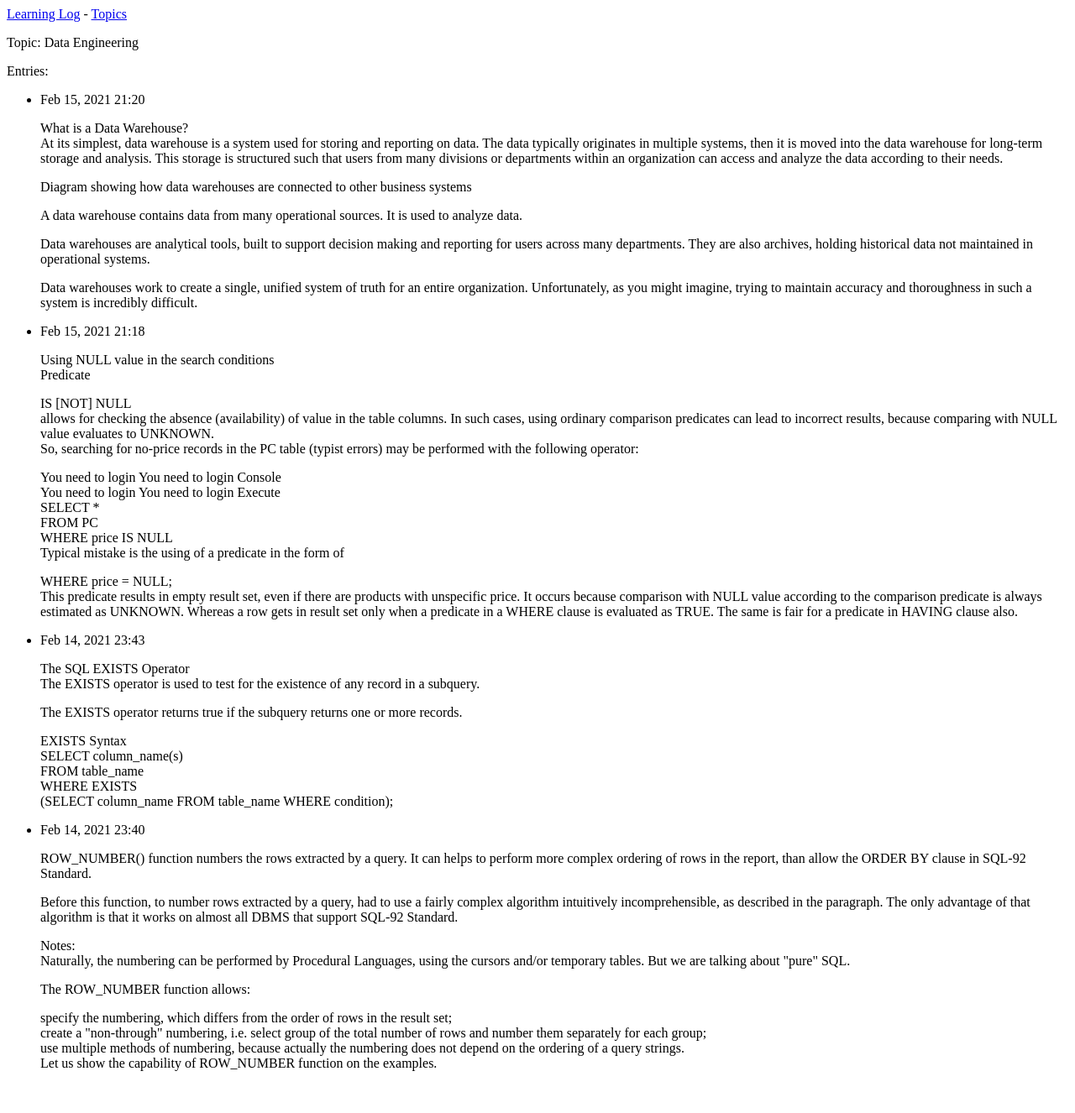
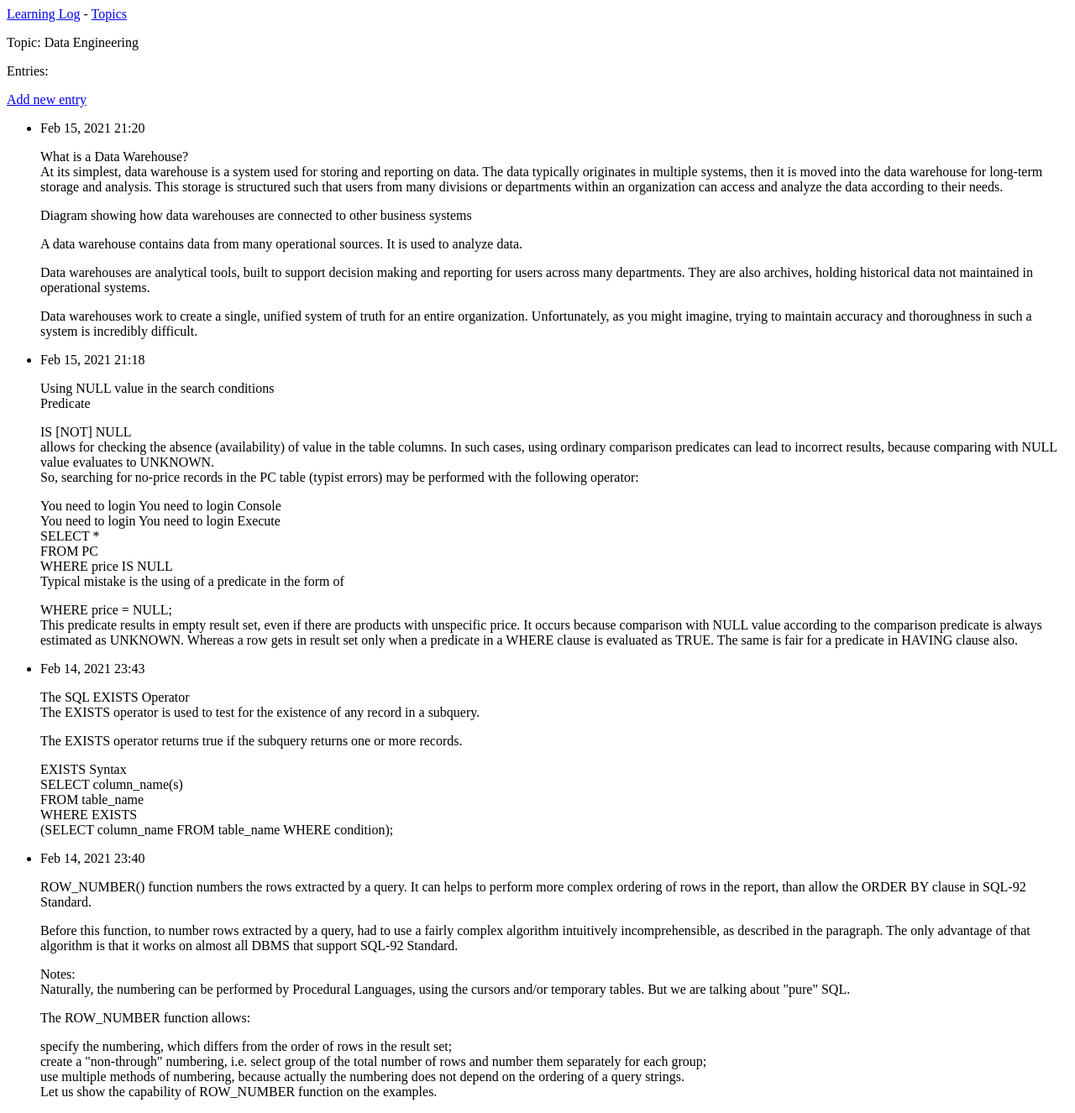
Before and after one commit to lect-ad/E_Matthes_learning_log, a Django app: page /topics/1/ in a window 1280 px wide. Shown: the whole page at 84% size. Before the commit the page ends 1276 px from the top, so only its background shows below. Run offline with Django 3.2, Linux system fonts and the light colour scheme; data comes from the database, SQL or seed files in the repository; both versions use the stored data as it was after the commit.

Commit message:
Added functionality for adding new topics and new entries for each topic.

```diff
--- a/learning_logs/templates/learning_logs/topic.html
+++ b/learning_logs/templates/learning_logs/topic.html
@@ -3,6 +3,9 @@
 {% block content %}
     <p>Topic: {{topic}}</p>
     <p>Entries: </p>
+    <p>
+        <a href="{% url 'learning_logs:new_entry' topic.id %}">Add new entry</a>
+    </p>
         <ul>
             {% for entry in entries %}
                 <li>
--- a/learning_logs/templates/learning_logs/topics.html
+++ b/learning_logs/templates/learning_logs/topics.html
@@ -11,4 +11,7 @@
             <li>No topics added yet.</li>
         {% endfor %}
     </ul>
+
+<a href="{% url 'learning_logs:new_topic' %}">Add a new topic</a>
+
 {% endblock content %}
--- a/learning_logs/urls.py
+++ b/learning_logs/urls.py
@@ -12,5 +12,10 @@ urlpatterns = [
     path('', views.index, name='index'),
     # Page with all the topics created by user.
     path('topics/', views.topics, name='topics'),
-    path('topics/<int:topic_id>/', views.topic, name='topic')
+    # Page with all the entries for certain topic.
+    path('topics/<int:topic_id>/', views.topic, name='topic'),
+    # Page with a form for creating new topic.
+    path('new_topic/', views.new_topic, name='new_topic'),
+    # Page with a form for creating new entry for some topic.
+    path('new_entry/<int:topic_id>/', views.new_entry, name='new_entry')
 ]
--- a/learning_logs/views.py
+++ b/learning_logs/views.py
@@ -1,6 +1,7 @@
-from django.shortcuts import render
+from django.shortcuts import render, redirect
 
 from .models import Topic, Entry
+from .forms import TopicForm, EntryForm
 
 # Create your views here.
 
@@ -20,3 +21,30 @@ def topic(request, topic_id):
     entries = topic.entry_set.order_by('-date_added')
     context = {'topic': topic, 'entries': entries}
     return render(request, 'learning_logs/topic.html', context)
+
+def new_topic(request):
+    """Defines new topic."""
+    if request.method != 'POST':
+        form = TopicForm()
+    else:
+        form = TopicForm(data=request.POST)
+        if form.is_valid():
+            form.save()
+            return redirect('learning_logs:topics')
+    context = {'form': form}
+    return render(request, 'learning_logs/new_topic.html', context)
+
+def new_entry(request, topic_id):
+    """Defines new entry for a certain topic."""
+    topic = Topic.objects.get(id=topic_id)
+    if request.method != 'POST':
+        form = EntryForm()
+    else:
+        form = EntryForm(data=request.POST)
+        if form.is_valid():
+            new_entry = form.save(commit=False)
+            new_entry.topic = topic
+            new_entry.save()
+            return redirect('learning_logs:topic', topic_id=topic_id)
+    context = {'form': form, 'topic': topic}
+    return render(request, 'learning_logs/new_entry.html', context)
```
Also changed, not shown: learning_logs/forms.py (added, +18 -0 lines), learning_logs/templates/learning_logs/new_entry.html (added, +14 -0 lines), learning_logs/templates/learning_logs/new_topic.html (added, +12 -0 lines), db.sqlite3. Lines whose indentation alone changed are shown as unchanged.
